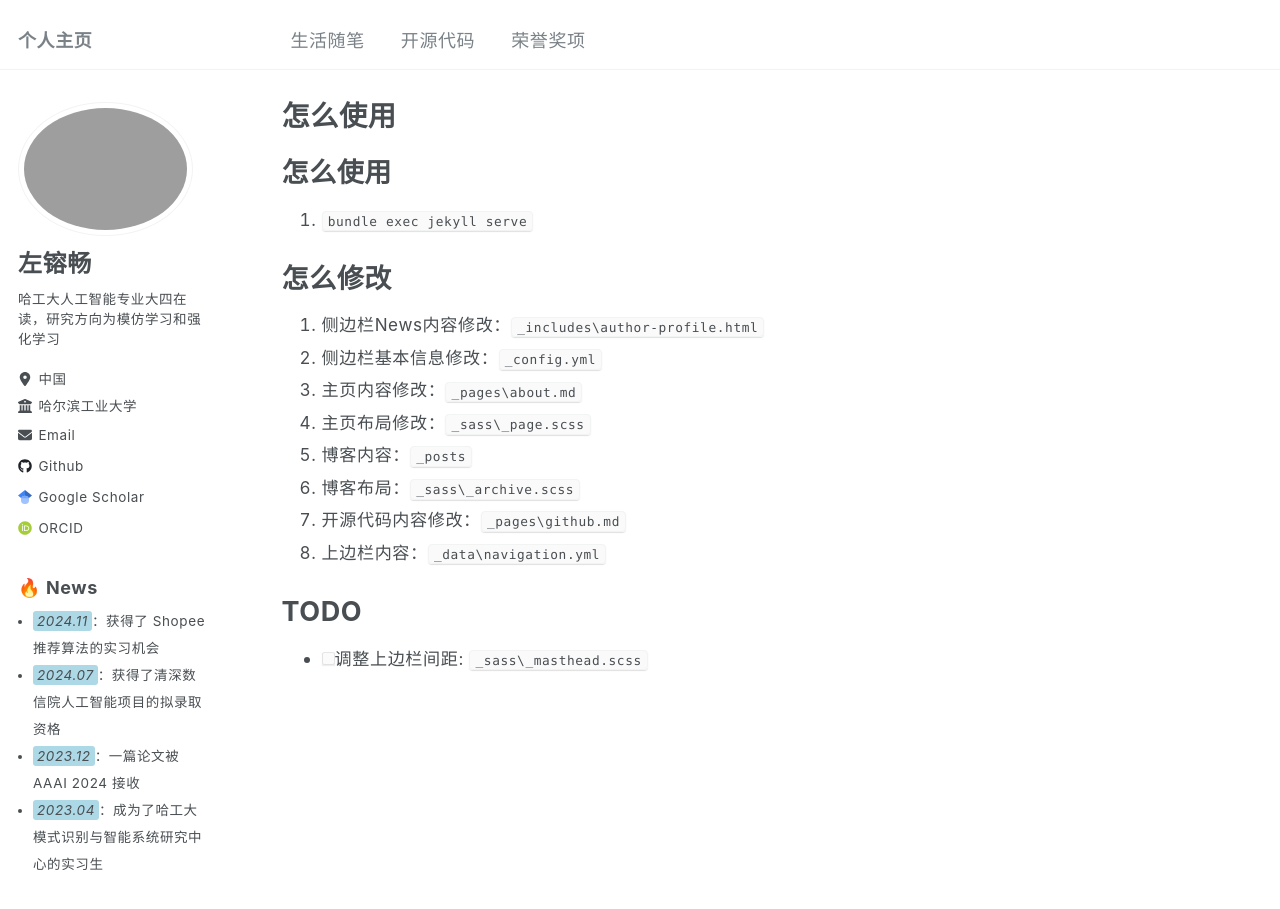
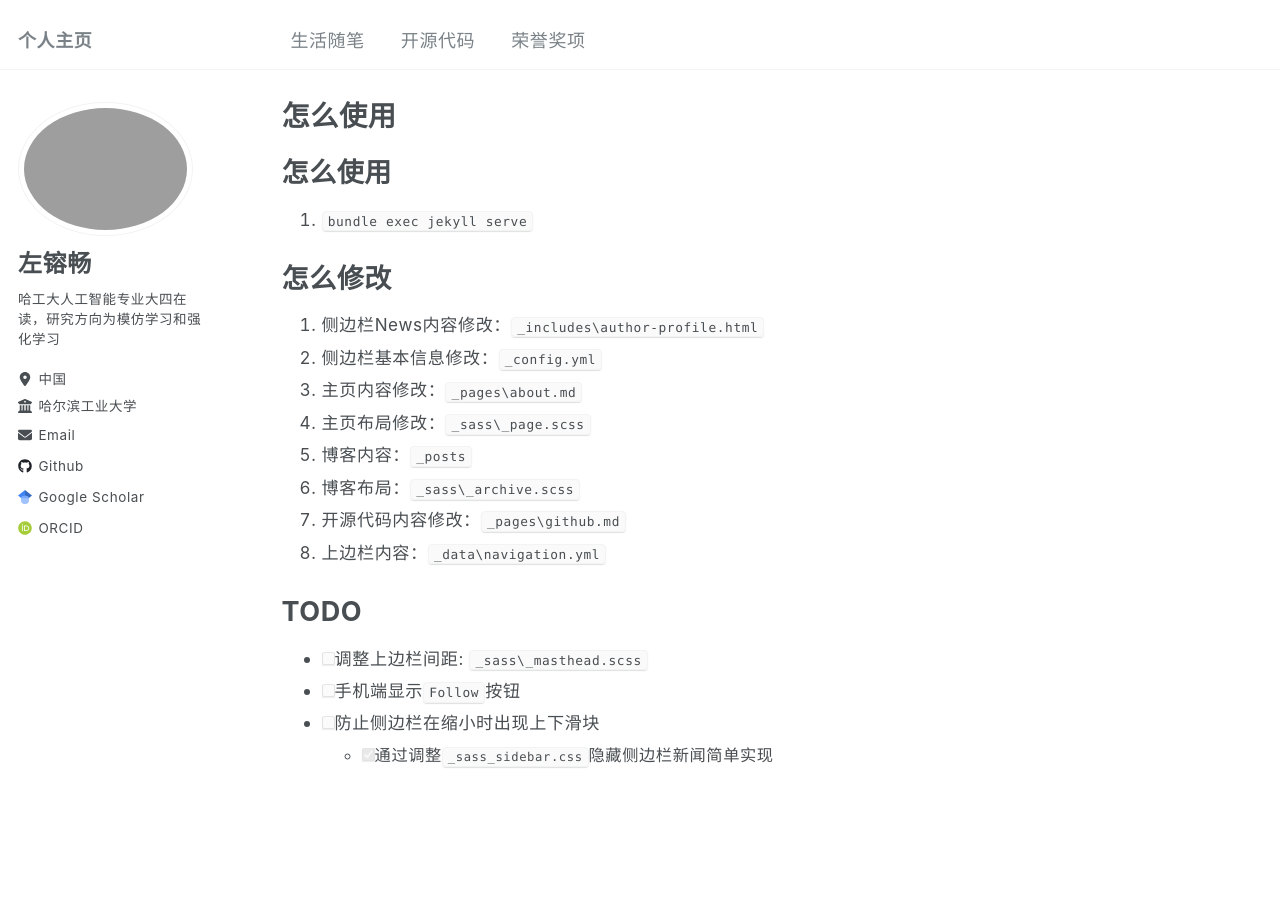
Before and after one commit to zrc0622/zrc0622.github.io, a Jekyll site: the page built from note.md, in a window 1280 px wide and 1184 px high. Shown: the top 909 px of the window. Built offline with Jekyll 4.4.1, drawn with Linux system fonts in a browser that asks for light colours; our own code applies the rules of GitHub Pages for plain Markdown files.

Commit message:
简单消去侧边栏滑块

```diff
--- a/_config.yml
+++ b/_config.yml
@@ -225,9 +225,9 @@ defaults:
       layout: single
       author_profile: true
       read_time: true
-      # comments: true
-      # share: true
-      # related: true
+      comments: false
+      share: false
+      related: false
   # _pages
   - scope:
       path: ""
--- a/_sass/_sidebar.scss
+++ b/_sass/_sidebar.scss
@@ -140,8 +140,8 @@
   display: none;
 }
 
-/* 在屏幕宽度超过 1024px 时隐藏侧边栏新闻内容 */
-@media screen and (min-width: 1024px) {
+/* 在屏幕宽度超过 1600px 时隐藏侧边栏新闻内容 */
+@media screen and (min-width: 1600px) {
   .sidebar-extra-content {
     display: block;
   }
--- a/note.md
+++ b/note.md
@@ -13,3 +13,6 @@
 
 # TODO
 - [ ] 调整上边栏间距: `_sass\_masthead.scss`
+- [ ] 手机端显示`Follow`按钮
+- [ ] 防止侧边栏在缩小时出现上下滑块
+  - [x] 通过调整`_sass_sidebar.css`隐藏侧边栏新闻简单实现
```
